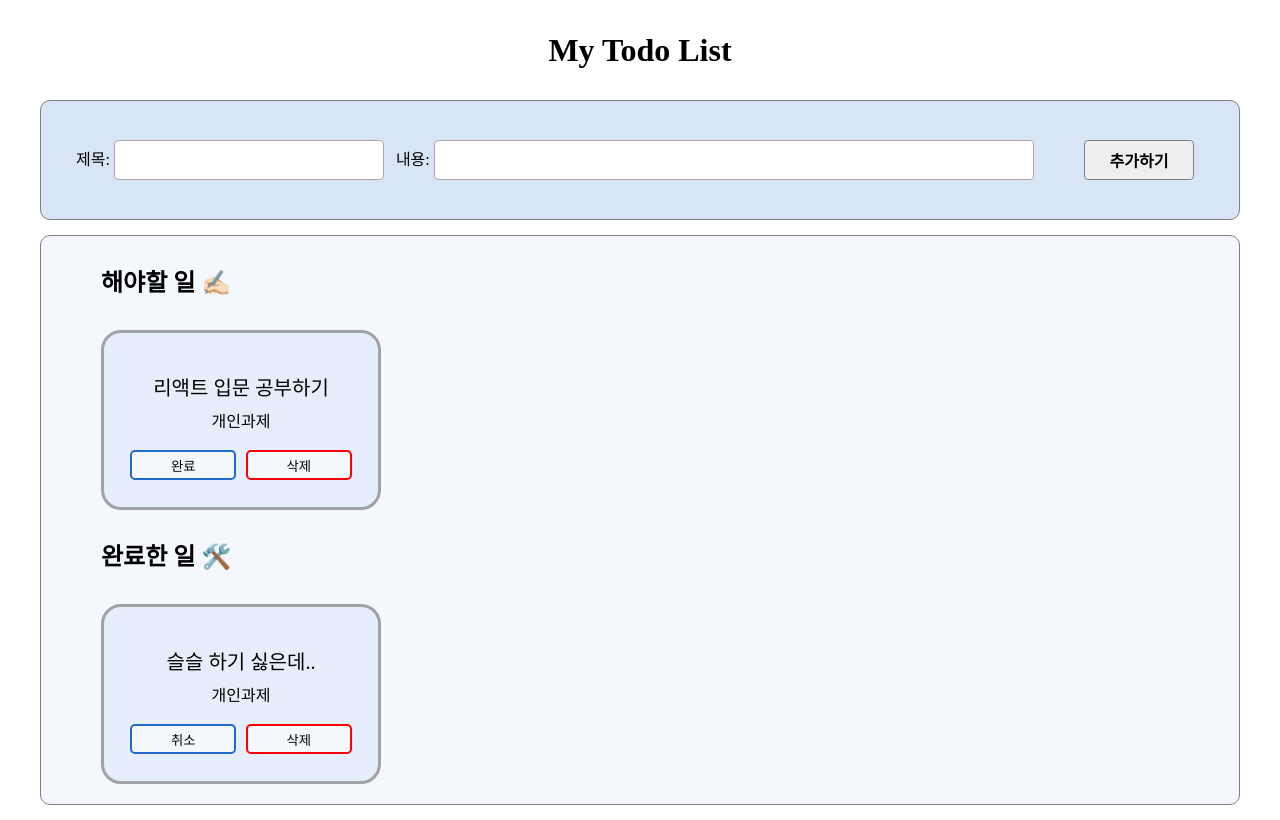
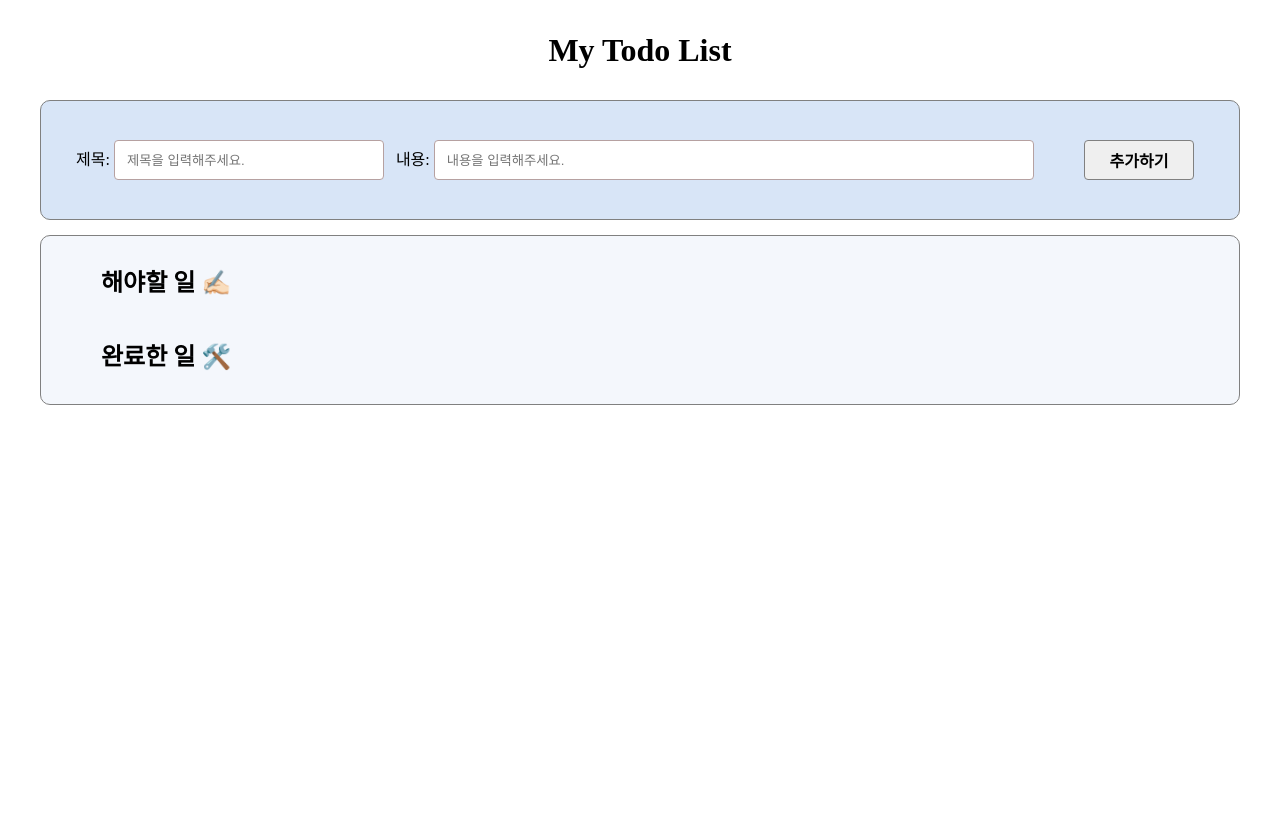
Before and after one commit to hi-react/todo-list, a React (Create React App) app: page / in a window 1280 px wide. Built offline with nearby package versions, Linux system fonts and the light colour scheme.

Commit message:
refactor. todo state의 초기값을 함수로 변경: 로컬 저장소의 값

```diff
--- a/src/App.jsx
+++ b/src/App.jsx
@@ -5,21 +5,14 @@ import HaveTodo from "HaveTodo";
 import WorkDone from "WorkDone";
 
 function App() {
-  // state
-  const [todo, setTodo] = useState([
-    {
-      id: 1,
-      title: "리액트 입문 공부하기",
-      content: "개인과제",
-      isDone: false,
-    },
-    {
-      id: 2,
-      title: "슬슬 하기 싫은데..",
-      content: "개인과제",
-      isDone: true,
-    },
-  ]);
+  // todo의 초기값을 상수가 아닌, 함수(로컬 스토리지 저장된 값)로 넣어버리자!
+  // useEffect 하나 제거
+  const [todo, setTodo] = useState(() => {
+    const todoListData = localStorage.getItem("todoList");
+    return todoListData ? JSON.parse(todoListData) : [];
+  }, []);
+  // { id: 1, title: "슬슬 하기 싫은데..", content: "개인과제", isDone: true,}
+
   // state 상세
   const [title, setTitle] = useState("");
   const [content, setContent] = useState("");
@@ -35,8 +28,9 @@ function App() {
   // Add 버튼 -> 새로운 state로 바꿔주기
   const addTodoItemHandler = (event) => {
     event.preventDefault();
+    const setId = todo.length > 0 ? todo[todo.length - 1].id + 1 : 1;
     const newTodo = {
-      id: todo[todo.length - 1].id + 1,
+      id: setId,
       title,
       content,
       isDone: false,
@@ -47,18 +41,7 @@ function App() {
   };
 
   // [로컬 스토리지] 새로고침해도 할일 목록이 유지되도록
-
-  // 1. 로컬 스토리지 데이터 가져오기 (get)
-  // todoList라는 key 만들어서, value값에 배열을 받는다. 그 배열을 todoListData에 담아준다.
-  // todoListData를 파싱해서 todo 상태를 설정한다.(setTodo) => 새로고침해도 입력했던 todo가 유지됨
-  useEffect(() => {
-    const todoListData = localStorage.getItem("todoList");
-    if (todoListData) {
-      setTodo(JSON.parse(todoListData));
-    }
-  }, []);
-
-  // 2. 로컬 스토리지 저장 (set)
+  // 로컬 스토리지 저장 (set)
   // todo state에 변화가 생길 때마다 실행된다. (todo 아이템 하나하나 추가/삭제/상태 변경 시)
   // todo 상태가 바뀌면 그걸 문자열로 변환하여 local storage의 "todoList"라는 key의 value로 저장
   useEffect(() => {
@@ -100,6 +83,7 @@ function App() {
           <input
             className="input-value"
             value={title}
+            placeholder="제목을 입력해주세요."
             onChange={todoTitleChangeHandler}
           />
           &nbsp; &nbsp;
@@ -107,6 +91,7 @@ function App() {
           <input
             className="input-value input-content"
             value={content}
+            placeholder="내용을 입력해주세요."
             onChange={todoContentChangeHandler}
           />
         </div>
```
